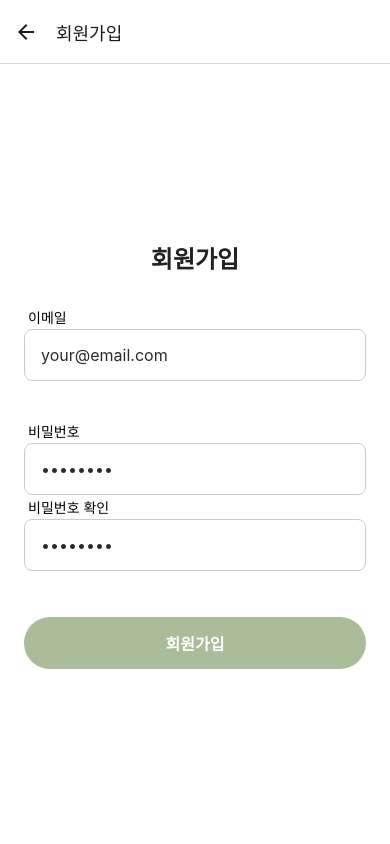
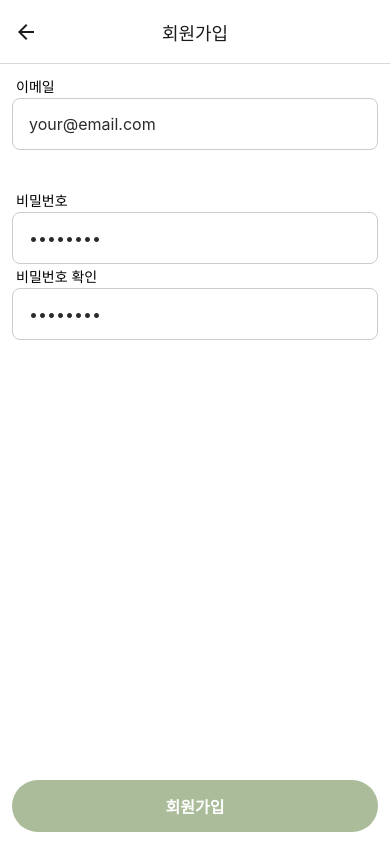
Before and after one commit to HYUNJUNEPARK/Care-Circle-RN-App, a React Native app: screen /SignUp in a window 390 px wide. Built offline with nearby package versions, Linux system fonts and the light colour scheme.

Commit message:
feat:회원가입 화면 추가

```diff
--- a/src/navigators/StackNavigator.tsx
+++ b/src/navigators/StackNavigator.tsx
@@ -16,7 +16,10 @@
             <Stack.Screen
                 name="SignUp"
                 component={SignUpScreen}
-        options={{ title: '회원가입' }}
+                options={{
+                    title: '회원가입',
+                    headerTitleAlign: 'center',
+                }}
             />
         </Stack.Navigator>
     );
--- a/src/screens/signup/SignUpScreen.tsx
+++ b/src/screens/signup/SignUpScreen.tsx
@@ -1,10 +1,9 @@
 import React, { useState, useMemo } from 'react';
 import { View, Text, ScrollView } from 'react-native';
+import { SafeAreaView } from 'react-native-safe-area-context';
 import Input from '../../components/inputs/Input';
 import CustomButton from '../../components/buttons/CustomButton';
 import colors from '../../styles/colors';
-
-
 
 export default function SignUpScreen() {
     const [email, setEmail] = useState('');
@@ -46,26 +45,16 @@
     };
 
     return (
+        <SafeAreaView style={{ flex: 1, backgroundColor: '#fff' }}>
+
             <ScrollView
                 contentContainerStyle={{
                     flexGrow: 1,
                     backgroundColor: '#fff',
-                padding: 24,
-                justifyContent: 'center',
+                    padding: 12,
                 }}
-            keyboardShouldPersistTaps="handled"
+                keyboardShouldPersistTaps="handled" //입력창 외의 버튼 등을 눌러도 키보드가 바로 내려가지 않음
             >
-            <Text
-                style={{
-                    fontSize: 24,
-                    fontWeight: 'bold',
-                    textAlign: 'center',
-                    marginBottom: 32,
-                    color: '#222',
-                }}
-            >
-                회원가입
-            </Text>
                 <View
                     style={{
                         marginBottom: 32,
@@ -128,9 +117,10 @@
                         </Text>
                     )}
                 </View>
+
                 <View
                     style={{
-                    marginTop: 12,
+                        marginTop: 'auto',
                     }}
                 >
                     <CustomButton
@@ -140,5 +130,6 @@
                     />
                 </View>
             </ScrollView>
+        </SafeAreaView>
     );
 }
```
Lines whose indentation alone changed are shown as unchanged.
